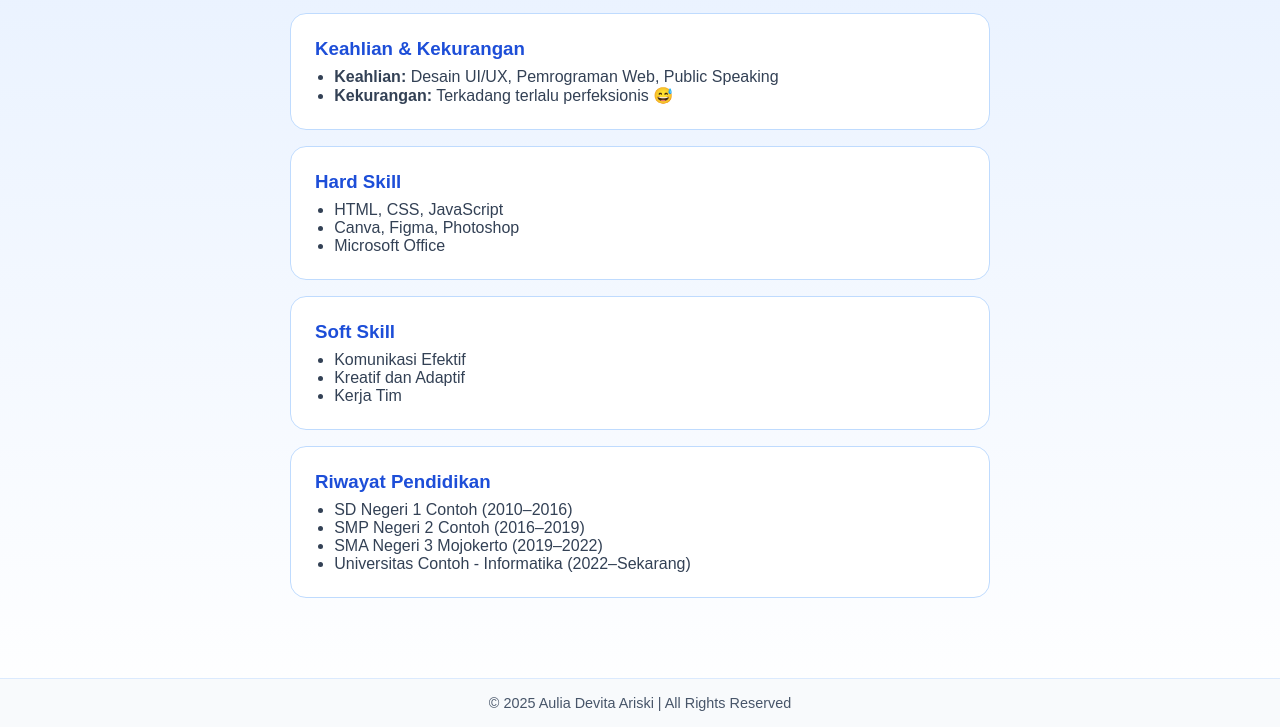
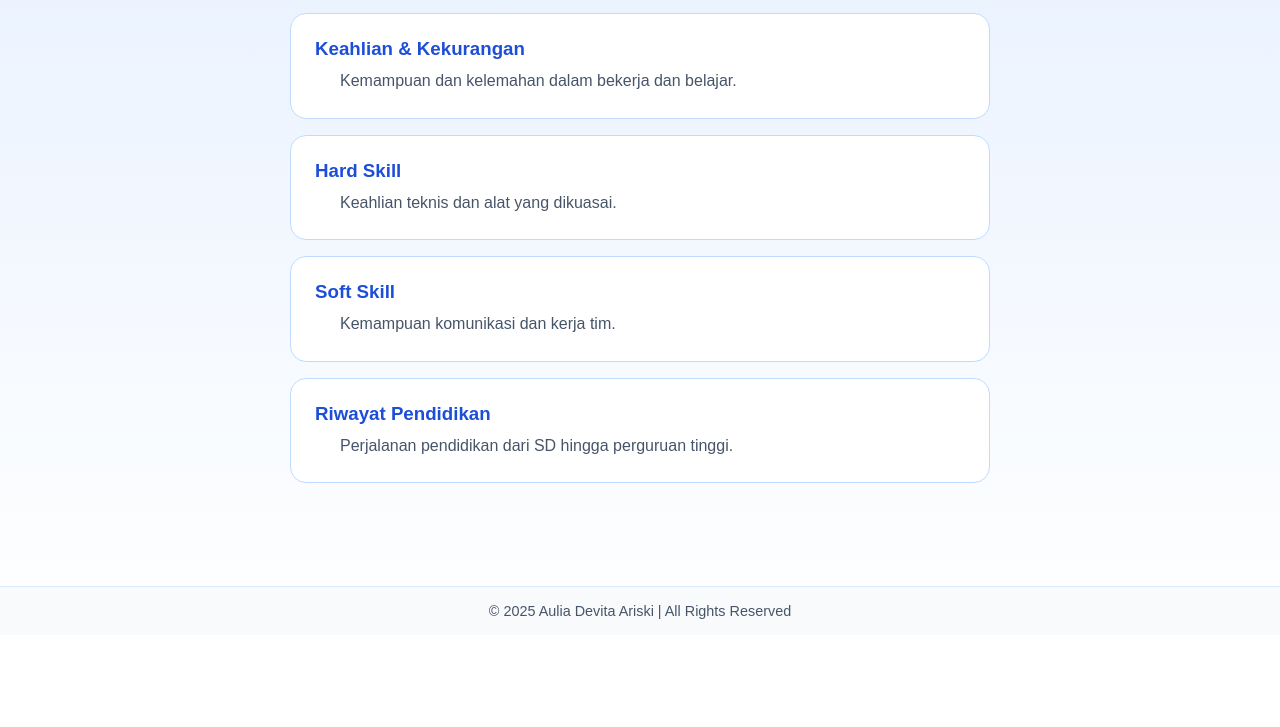
Before and after one commit to auliaariski2507-oss/website-aulia, a plain HTML site: page detail.html in a window 1280 px wide. Shown: the part 165-892 px from the top of the page. After the commit the page ends 800 px from the top, so only its background shows below. Drawn offline with Linux system fonts and the light colour scheme.

Commit message:
Update detail.html

```diff
--- a/detail.html
+++ b/detail.html
@@ -18,40 +18,35 @@
   <section class="detail-section fade-in">
     <h2>Detail Profile</h2>
 
-    <div class="card">
+    <div class="content-container">
+      <!-- Bagian kiri: Card utama -->
+      <div class="cards-container">
+        <div class="card" data-detail="keahlian">
           <h3>Keahlian & Kekurangan</h3>
-      <ul>
-        <li><strong>Keahlian:</strong> Desain UI/UX, Pemrograman Web, Public Speaking</li>
-        <li><strong>Kekurangan:</strong> Terkadang terlalu perfeksionis 😅</li>
-      </ul>
+          <p>Kemampuan dan kelemahan dalam bekerja dan belajar.</p>
         </div>
 
-    <div class="card">
+        <div class="card" data-detail="hard">
           <h3>Hard Skill</h3>
-      <ul>
-        <li>HTML, CSS, JavaScript</li>
-        <li>Canva, Figma, Photoshop</li>
-        <li>Microsoft Office</li>
-      </ul>
+          <p>Keahlian teknis dan alat yang dikuasai.</p>
         </div>
 
-    <div class="card">
+        <div class="card" data-detail="soft">
           <h3>Soft Skill</h3>
-      <ul>
-        <li>Komunikasi Efektif</li>
-        <li>Kreatif dan Adaptif</li>
-        <li>Kerja Tim</li>
-      </ul>
+          <p>Kemampuan komunikasi dan kerja tim.</p>
         </div>
 
-    <div class="card">
+        <div class="card" data-detail="pendidikan">
           <h3>Riwayat Pendidikan</h3>
-      <ul>
-        <li>SD Negeri 1 Contoh (2010–2016)</li>
-        <li>SMP Negeri 2 Contoh (2016–2019)</li>
-        <li>SMA Negeri 3 Mojokerto (2019–2022)</li>
-        <li>Universitas Contoh - Informatika (2022–Sekarang)</li>
-      </ul>
+          <p>Perjalanan pendidikan dari SD hingga perguruan tinggi.</p>
+        </div>
+      </div>
+
+      <!-- Bagian kanan: Panel detail muncul -->
+      <div class="detail-panel" id="detailPanel">
+        <h3 id="detailTitle"></h3>
+        <p id="detailText"></p>
+      </div>
     </div>
   </section>
 
```
Lines whose indentation alone changed are shown as unchanged.
